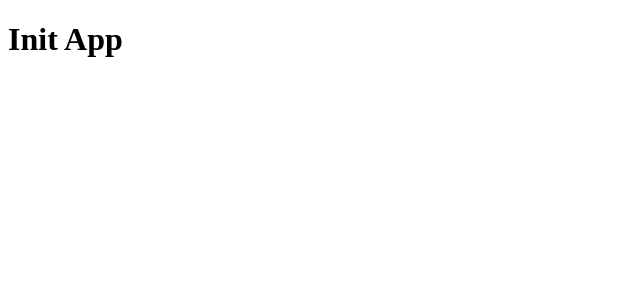
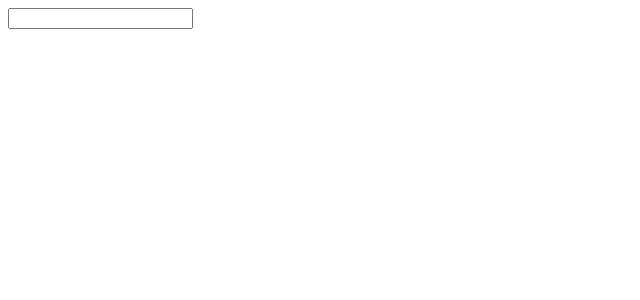
Before and after one commit to kohtetshine/atomatic-todolist-react, a React (Create React App) app: page / in a window 1280 px wide. Shown: the top 300 px of the page, without its empty margins (0-640 px from the left). Built offline with nearby package versions, Linux system fonts and the light colour scheme.

Commit message:
[atoms] createInputField

```diff
--- a/src/App.js
+++ b/src/App.js
@@ -1,7 +1,9 @@
+import InputField from "./components/atoms/InputField";
+
 function App() {
   return (
     <div className="App">
-      <h1>Init App</h1>
+      <InputField label="Name" type="text" name="name" value="" onChange={() => { }} />
     </div>
   );
 }
--- /dev/null
+++ b/src/components/atoms/InputField.js
@@ -0,0 +1,13 @@
+import React from 'react';
+
+const InputField = ({ value, onChange, placeholder }) => (
+    <input
+        type="text"
+        placeholder={placeholder}
+        value={value}
+        onChange={onChange}
+        className="border rounded px-3 py-2 w-full focus:outline-none focus:ring-2 focus:ring-blue-400"
+    />
+);
+
+export default InputField;
```
